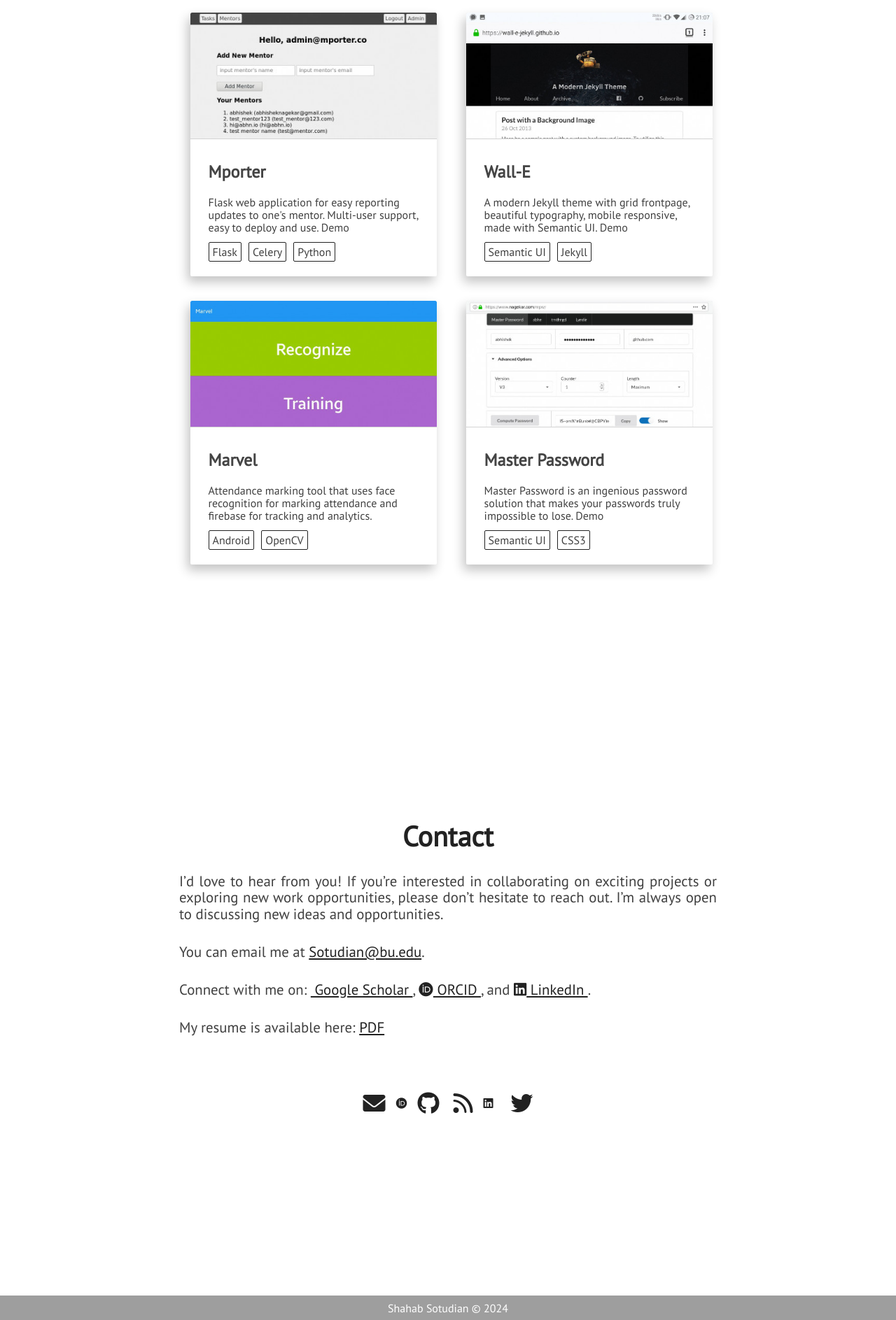
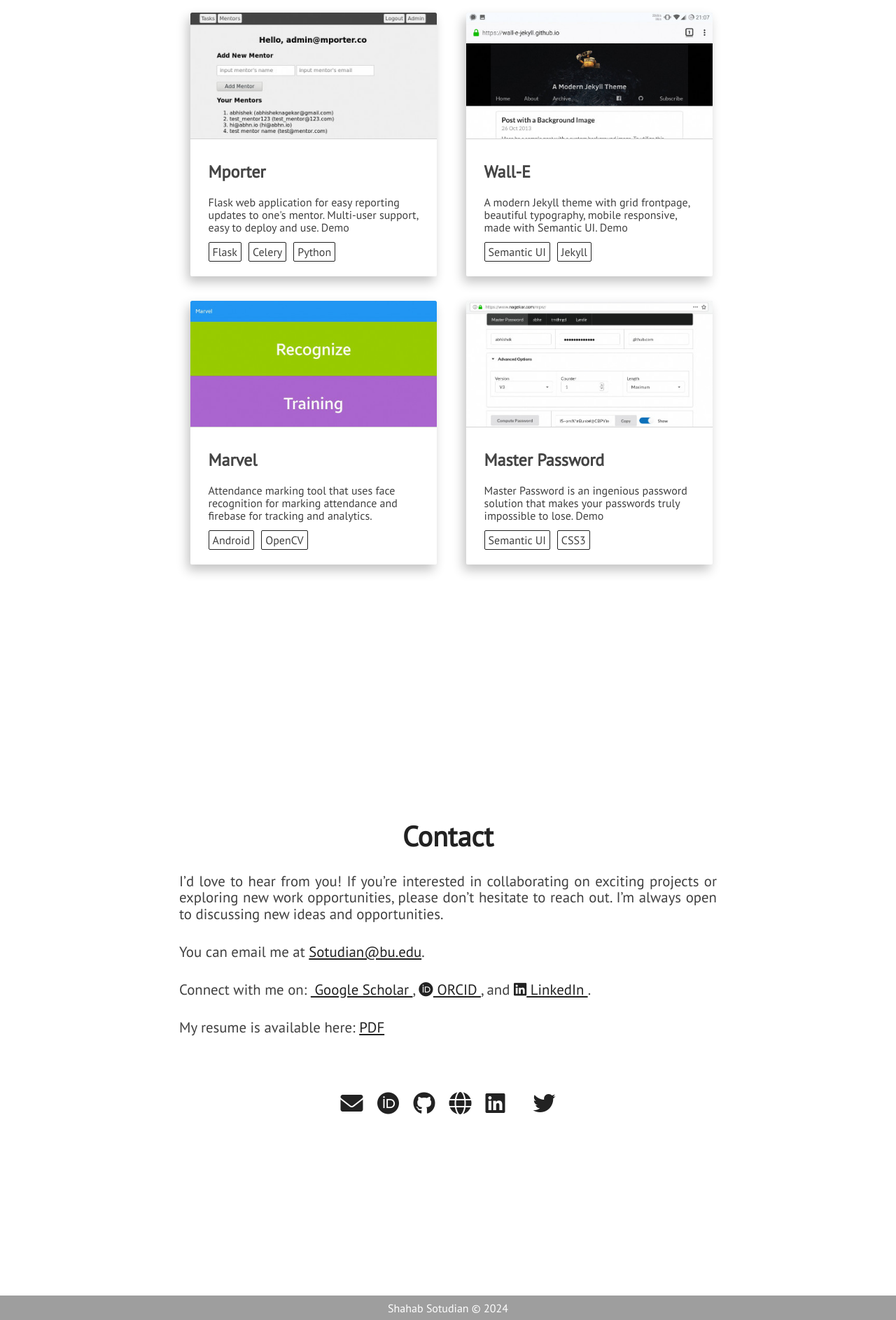
Before and after one commit to sotudian/sotudian.github.io, a Jekyll site: the page built from index.html, in a window 1280 px wide. Shown: the part 3094-4981 px from the top of the page at 70% size. Built offline with Jekyll 4.4.1, drawn with Linux system fonts in a browser that asks for light colours; nearby versions of some CDN libraries; grey boxes are pictures that could not be loaded.

Commit message:
Update extra.html

```diff
--- a/_includes/extra.html
+++ b/_includes/extra.html
@@ -35,19 +35,19 @@
                     <a href="mailto:{{ site.email }}"><i class="head-icon fas fa-envelope"></i></a>
                 </span>
                 <span class="hint--bottom bottom-link" aria-label="ORCID">
-                    <a href="https://orcid.org/0000-0002-5864-6192"><i class="fab fa-orcid"></i></a>
+                    <a href="https://orcid.org/0000-0002-5864-6192"><i class="head-icon fab fa-orcid"></i></a>
                 </span>
                 <span class="hint--bottom bottom-link" aria-label="GitHub">
                     <a href="https://github.com/{{ site.github_username }}"><i class="head-icon fab fa-github"></i></a>
                 </span>
-                <span class="hint--bottom bottom-link" aria-label="Web Blog">
-                    <a href="{{ site.blog_url }}"><i class="head-icon fas fa-rss"></i></a>
+                <span class="hint--bottom bottom-link" aria-label="Website">
+                    <a href="{{ site.blog_url }}"><i class="head-icon fas fa-globe"></i></a>
                 </span>
                 <span class="hint--bottom bottom-link" aria-label="LinkedIn">
-                    <a href="https://www.linkedin.com/in/sotudian"><i class="fab fa-linkedin"></i></a>
+                    <a href="https://www.linkedin.com/in/sotudian"><i class="head-icon fab fa-linkedin"></i></a>
                 </span>
                 <span class="hint--bottom bottom-link" aria-label="Keybase">
-                    <a href="https://scholar.google.com/citations?user=goBVCAQAAAAJ&hl=en" class="fab fa-google-scholar"></i></a>
+                    <a href="https://scholar.google.com/citations?user=goBVCAQAAAAJ&hl=en" class="head-icon fab fa-google-scholar"></i></a>
                 </span>
                 <span class="hint--bottom bottom-link" aria-label="Twitter">
                     <a href="https://twitter.com/{{ site.twitter_username }}"><i class="head-icon fab fa-twitter"></i></a>
```
